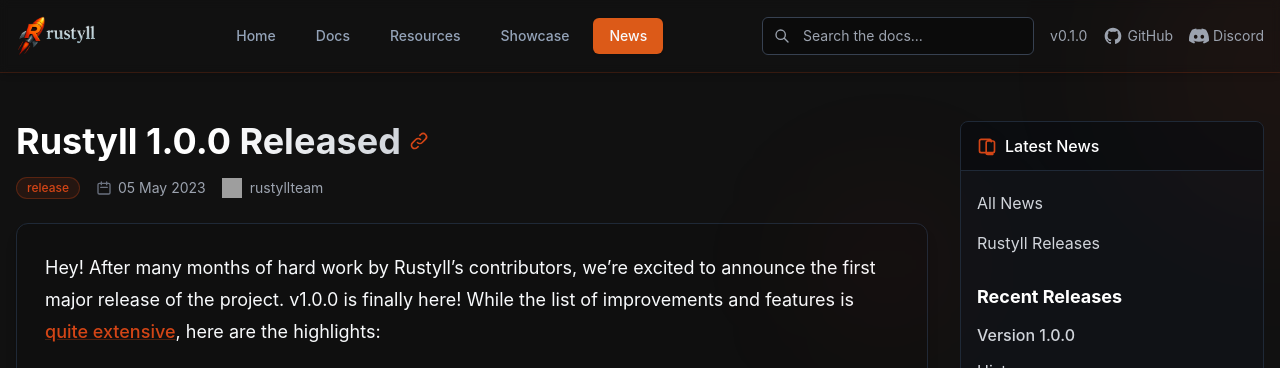
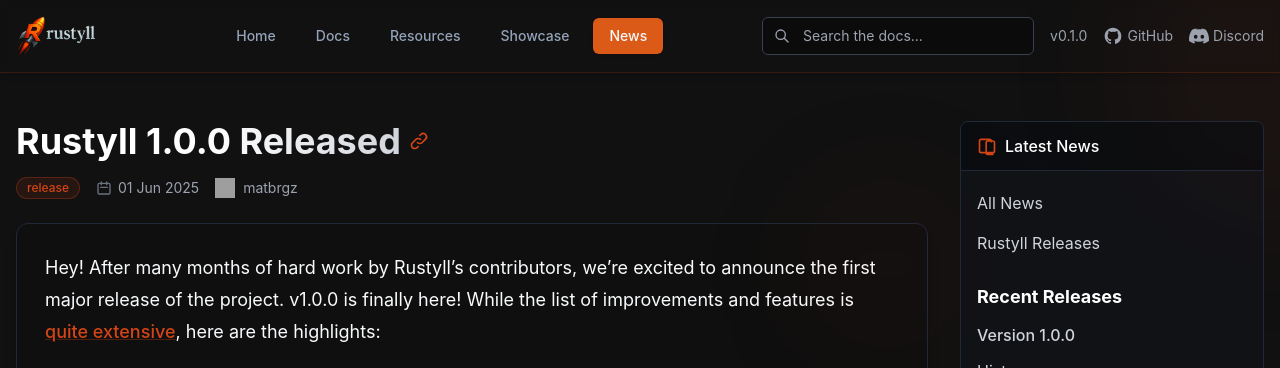
Before and after one commit to betterwebinit/rustyll-website, a Jekyll site: the page built from _posts/2025-06-01-rustyll-1-0-0-released.markdown, in a window 1280 px wide and 1370 px high. Shown: the top 368 px of the window. Built offline with Jekyll 4.4.1, drawn with Linux system fonts in a browser that asks for light colours; nearby versions of some CDN libraries; grey boxes are pictures that could not be loaded.

Commit message:
feat: replace jekyll 1.0.0 release post with rustyll 1.0.0 release post

```diff
--- a/_posts/2013-05-06-jekyll-1-0-0-released.markdown
+++ b/_posts/2025-06-01-rustyll-1-0-0-released.markdown
@@ -1,7 +1,7 @@
 ---
 title: "Rustyll 1.0.0 Released"
-date: "2023-05-06 02:12:52 +0200"
-author: rustyllteam
+date: "2025-06-01 12:00:00 +0300"
+author: matbrgz
 version: 1.0.0
 category: release
 ---
```
